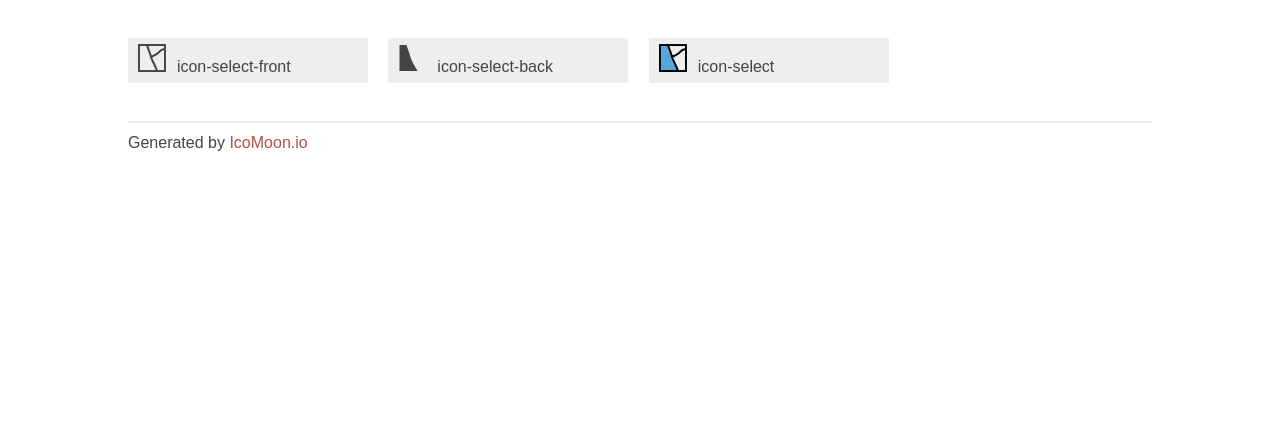
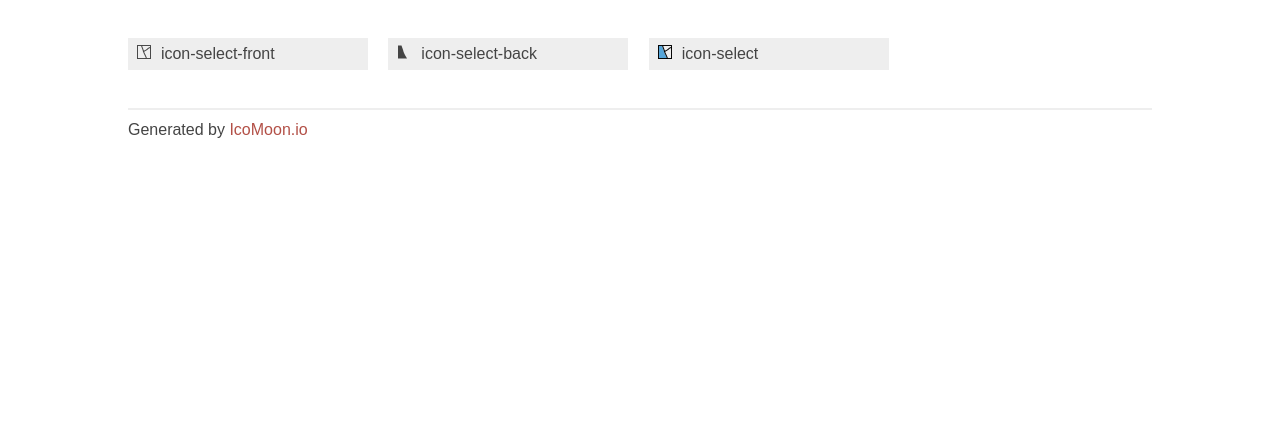
Before and after one commit to davewilton/icomoonEsriSelect, a plain HTML site: page index.html in a window 1280 px wide. Shown: the part 354-800 px from the top of the page. Drawn offline with Linux system fonts and the light colour scheme.

Commit message:
Update index.html

```diff
--- a/index.html
+++ b/index.html
@@ -103,15 +103,15 @@
 		<h1>Class Names</h1>
 	</header>
 	<span class="box1">
-		<span aria-hidden="true" class="fs1  icon-select-front"></span>
+		<span aria-hidden="true" class="icon-select-front"></span>
 		&nbsp;icon-select-front
 	</span>
 	<span class="box1">
-		<span aria-hidden="true" class="fs1 icon-select-back"></span>
+		<span aria-hidden="true" class="icon-select-back"></span>
 		&nbsp;icon-select-back
 	</span>
     <span class="box1">
-		<span aria-hidden="true" class="fs1 icon-select"></span>
+		<span aria-hidden="true" class="icon-select"></span>
 		&nbsp;icon-select
 	</span>
 	</section>
```
